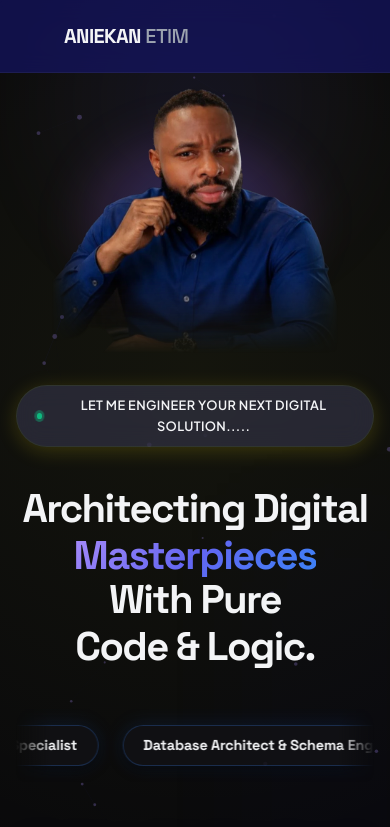
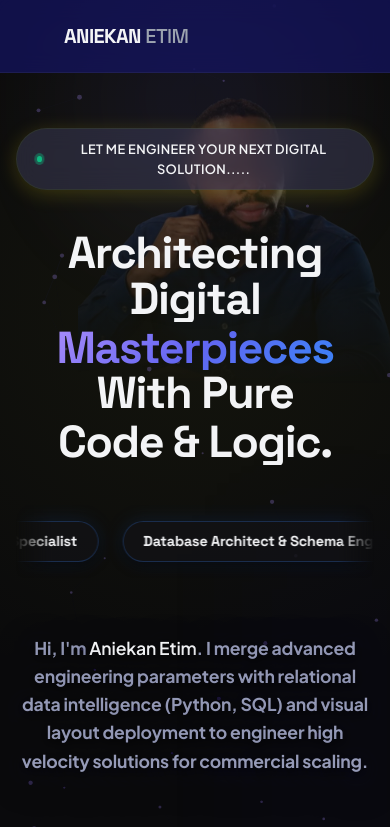
Before and after one commit to Anietim/aniekanetim, a website: page index.html in a window 390 px wide. Shown: the top 827 px of the page. Drawn offline with Linux system fonts and the light colour scheme.

Commit message:
Hero backdrop and smaller card images

```diff
--- a/style.css
+++ b/style.css
@@ -994,3 +994,33 @@ text-align: center;
 .card2{width:100%;height:3.6em;border-radius:8px;background:linear-gradient(90deg,rgba(129,140,248,.5),rgba(168,85,247,.3))}
 @media (prefers-reduced-motion:reduce){.mk-track{animation:none!important}}
 .card-mockup-display-box{aspect-ratio:4/3}@media (max-width:640px){.card-mockup-display-box{aspect-ratio:1/1}.mk{font-size:.62rem}.sl{padding:2rem .6rem .6rem}}
+
+/* ===== v3: portrait as faded backdrop (upper page only), centred bold headline, smaller card image boxes ===== */
+.hero-section{overflow:hidden}
+.hero-layout{position:static;display:block;max-width:1100px;padding:0 1.5rem}
+.hero-layout .hero-wrapper{text-align:center;margin:0 auto;padding:4rem 0}
+.hero-layout .hero-subtext{margin-left:auto;margin-right:auto}
+.hero-layout .hero-actions{justify-content:center}
+.hero-headline{font-size:clamp(2.8rem,7.2vw,6.2rem);font-weight:900;line-height:1.02;letter-spacing:-.03em}
+.hero-photo{position:absolute;right:0;bottom:0;top:auto;height:100%;width:min(70%,860px);max-width:none;margin:0;padding:0;z-index:1;pointer-events:none;justify-self:auto;display:flex;align-items:flex-end;justify-content:flex-end}
+.hero-photo::before{display:none}
+.hero-photo img{width:auto;height:92%;max-width:100%;object-fit:contain;object-position:right bottom;opacity:.55;
+  -webkit-mask-image:linear-gradient(to bottom,#000 0,#000 55%,transparent 100%),linear-gradient(to right,transparent 0,#000 30%,#000 100%);
+  -webkit-mask-composite:source-in;
+  mask-image:linear-gradient(to bottom,#000 0,#000 55%,transparent 100%),linear-gradient(to right,transparent 0,#000 30%,#000 100%);
+  mask-composite:intersect}
+@media (min-width:960px){.hero-layout{display:block}.hero-layout .hero-wrapper{text-align:center;margin:0 auto}.hero-layout .hero-actions{justify-content:center}.hero-photo{width:min(70%,860px)}}
+@media (max-width:640px){.hero-photo{width:100%}.hero-photo img{height:70%;opacity:.4}.hero-layout{padding:0 1rem}}
+.card-mockup-display-box{aspect-ratio:16/10;max-width:400px;margin-left:auto;margin-right:auto}
+.sl{padding:1.9rem .8rem .6rem}
+.mk{font-size:clamp(.55rem,1vw,.68rem)}
+.ui{width:88%}
+.dash,.tab2,.ph{height:7em}
+@media (max-width:640px){.card-mockup-display-box{aspect-ratio:4/3;max-width:100%}.mk{font-size:.58rem}}
+.hero-photo{width:min(52%,700px)}
+.hero-photo img{height:82%;opacity:.5}
+@media (min-width:960px){.hero-photo{width:min(52%,700px)}}
+@media (max-width:640px){.hero-photo{width:100%;align-items:flex-start;top:3.5rem;height:70%}.hero-photo img{height:100%;width:100%;object-position:right top;opacity:.32;
+  -webkit-mask-image:linear-gradient(to bottom,#000 0,#000 40%,transparent 100%);mask-image:linear-gradient(to bottom,#000 0,#000 40%,transparent 100%)}}
+@media (max-width:640px){.hero-photo img{object-fit:contain;object-position:right top;height:auto;max-height:100%}}
+@media (max-width:640px){.hero-photo{top:5.5rem;height:60%}.hero-photo img{width:80%;margin-left:auto}}
```
